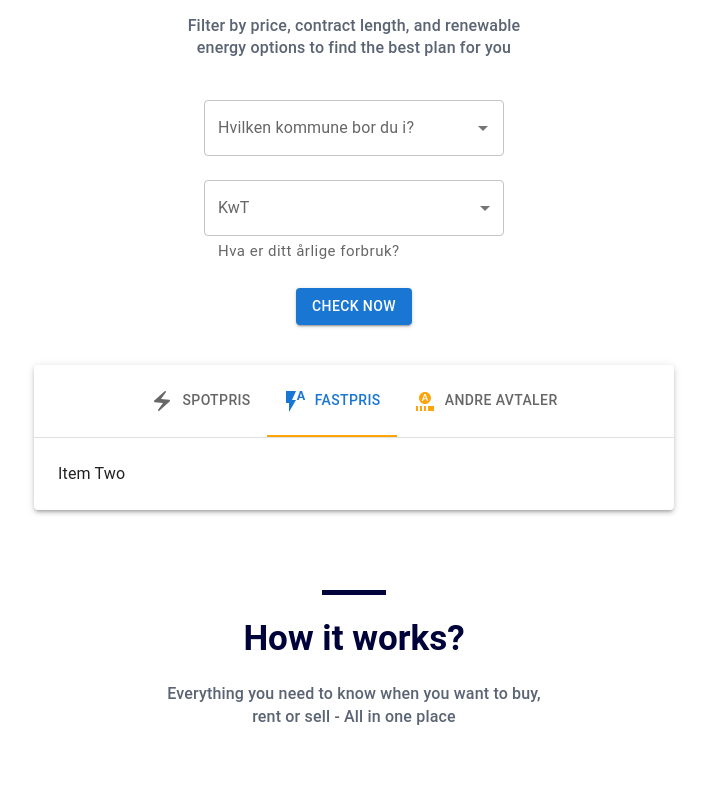
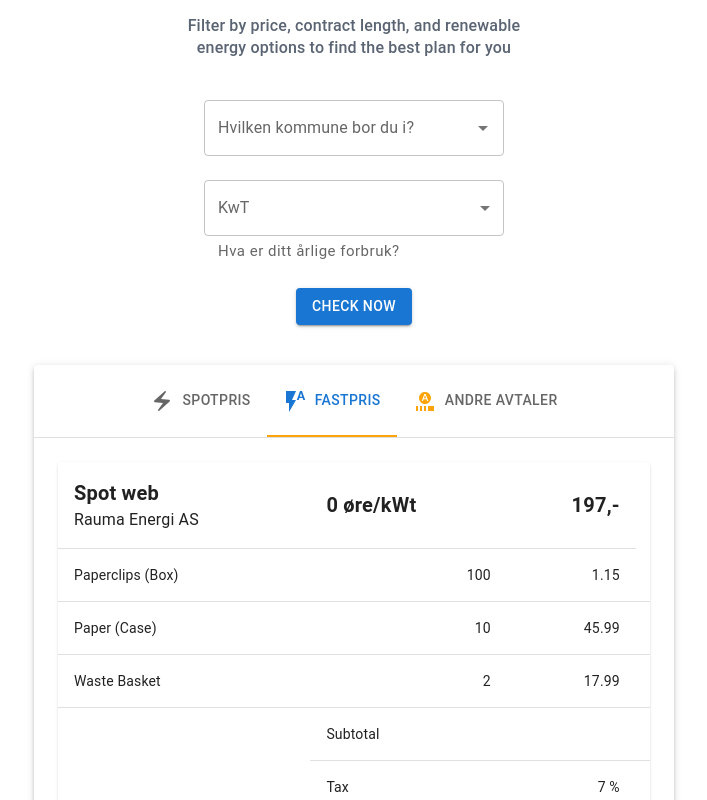
Before and after one commit to prabin04/mui-api, a React (Create React App) app: page / in a window 1280 px wide. Both pictures are taken after a click on the tab "FASTPRIS". Shown: the part 923-1723 px from the top of the page, without its empty margins (286-993 px from the left). Built offline with nearby package versions, Linux system fonts and the light colour scheme.

Commit message:
fastpris fix

```diff
--- /dev/null
+++ b/src/Components/FastPrisTable.jsx
@@ -0,0 +1,82 @@
+import * as React from 'react';
+import Table from '@mui/material/Table';
+import TableBody from '@mui/material/TableBody';
+import TableCell from '@mui/material/TableCell';
+import TableContainer from '@mui/material/TableContainer';
+import TableHead from '@mui/material/TableHead';
+import TableRow from '@mui/material/TableRow';
+import Paper from '@mui/material/Paper';
+import { Typography } from '@mui/material';
+
+const TAX_RATE = 0.07;
+
+function ccyFormat(num) {
+  return `${num.toFixed(2)}`;
+}
+
+function priceRow(qty, unit) {
+  return qty * unit;
+}
+
+function createRow(desc, qty, unit) {
+  const price = priceRow(qty, unit);
+  return { desc, qty, unit, price };
+}
+
+function subtotal(items) {
+  return items.map(({ price }) => price).reduce((sum, i) => sum + i, 0);
+}
+
+const rows = [
+  createRow('Paperclips (Box)', 100, 1.15),
+  createRow('Paper (Case)', 10, 45.99),
+  createRow('Waste Basket', 2, 17.99),
+];
+
+const invoiceSubtotal = subtotal(rows);
+const invoiceTaxes = TAX_RATE * invoiceSubtotal;
+const invoiceTotal = invoiceTaxes + invoiceSubtotal;
+
+export default function SpanningTable() {
+  return (
+    <TableContainer component={Paper}>
+      <Table sx={{ minWidth: 700 }} aria-label="spanning table">
+        <TableHead>
+          <TableRow>
+            <TableCell>
+              <Typography style={{ fontWeight: "bold", fontSize: "20px" }}>Spot web</Typography>
+              <Typography style={{  }}>Rauma Energi AS</Typography>
+            </TableCell>
+            <TableCell align="left" style={{ fontWeight: "bold", fontSize: "20px" }}>0 øre/kWt</TableCell>
+            <TableCell align="right" style={{ fontWeight: "bold", fontSize: "20px" }}>197,-</TableCell>
+          </TableRow>
+        </TableHead>
+        <TableBody>
+          {rows.map((row) => (
+            <TableRow key={row.desc}>
+              <TableCell>{row.desc}</TableCell>
+              <TableCell align="right">{row.qty}</TableCell>
+              <TableCell align="right">{row.unit}</TableCell>
+              <TableCell align="right">{ccyFormat(row.price)}</TableCell>
+            </TableRow>
+          ))}
+
+          <TableRow>
+            <TableCell rowSpan={3} />
+            <TableCell colSpan={2}>Subtotal</TableCell>
+            <TableCell align="right">{ccyFormat(invoiceSubtotal)}</TableCell>
+          </TableRow>
+          <TableRow>
+            <TableCell>Tax</TableCell>
+            <TableCell align="right">{`${(TAX_RATE * 100).toFixed(0)} %`}</TableCell>
+            <TableCell align="right">{ccyFormat(invoiceTaxes)}</TableCell>
+          </TableRow>
+          <TableRow>
+            <TableCell colSpan={2}>Total</TableCell>
+            <TableCell align="right">{ccyFormat(invoiceTotal)}</TableCell>
+          </TableRow>
+        </TableBody>
+      </Table>
+    </TableContainer>
+  );
+}
--- a/src/Components/ShowTabs.jsx
+++ b/src/Components/ShowTabs.jsx
@@ -8,6 +8,7 @@ import AutofpsSelectIcon from '@mui/icons-material/AutofpsSelect';
 import ElectricBoltIcon from '@mui/icons-material/ElectricBolt';
 import FlashAutoIcon from '@mui/icons-material/FlashAuto';
 import { Paper, List, ListItem, ListItemText } from '@mui/material';
+import FastPrisTable from './FastPrisTable';
 
 function TabPanel(props) {
   const { children, value, index, ...other } = props;
@@ -81,7 +82,7 @@ export default function ShowTabs() {
         Bruk listen for å finne en avtale med lavt påslag og lang prisgaranti.
       </TabPanel>
       <TabPanel value={value} index={1}>
-        Item Two
+        <FastPrisTable />
       </TabPanel>
       <TabPanel value={value} index={2}>
         Item Three
```
Also changed, not shown: src/_codux/boards/new-board.board.tsx (deleted, +0 -10 lines).
